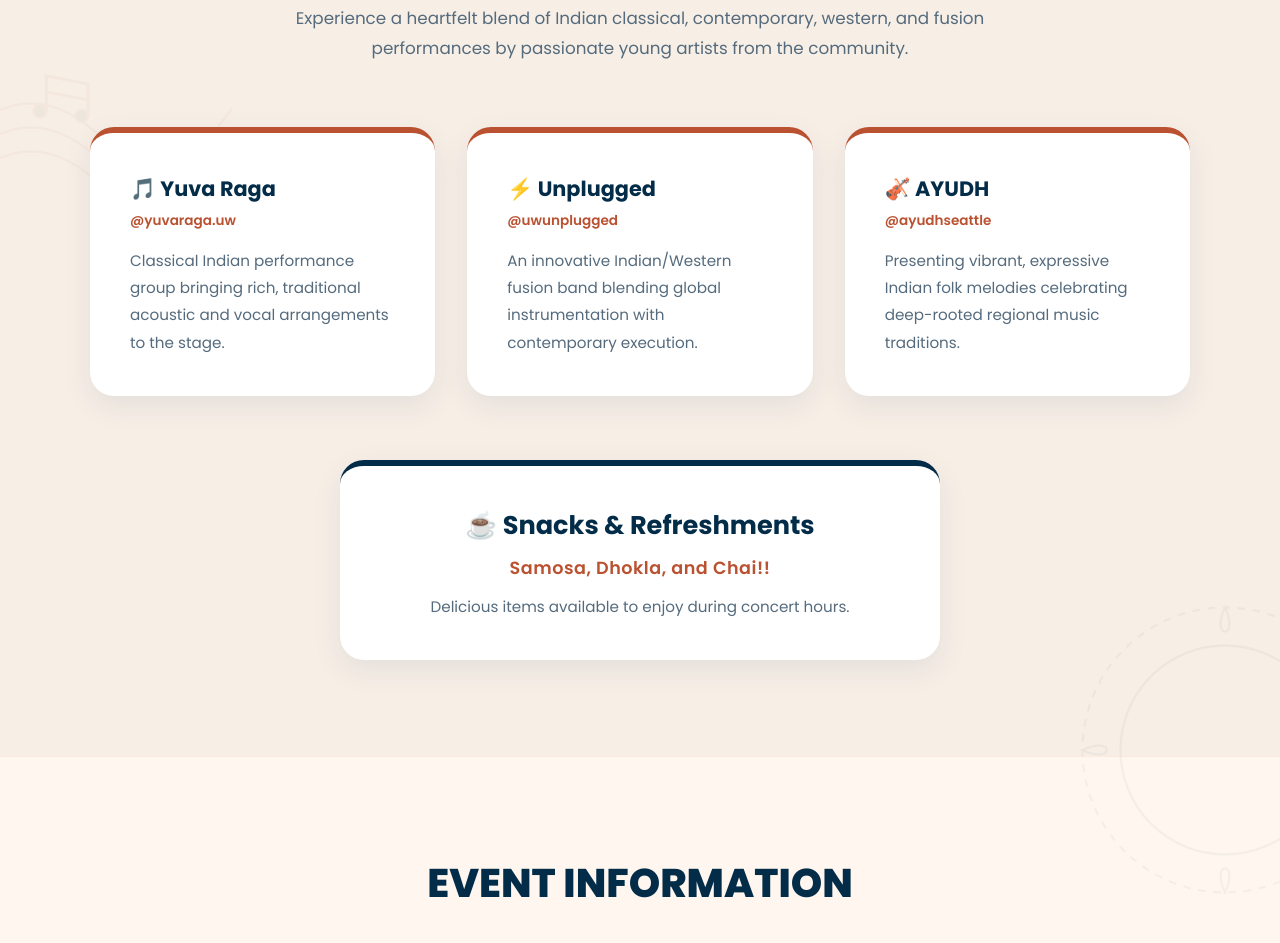
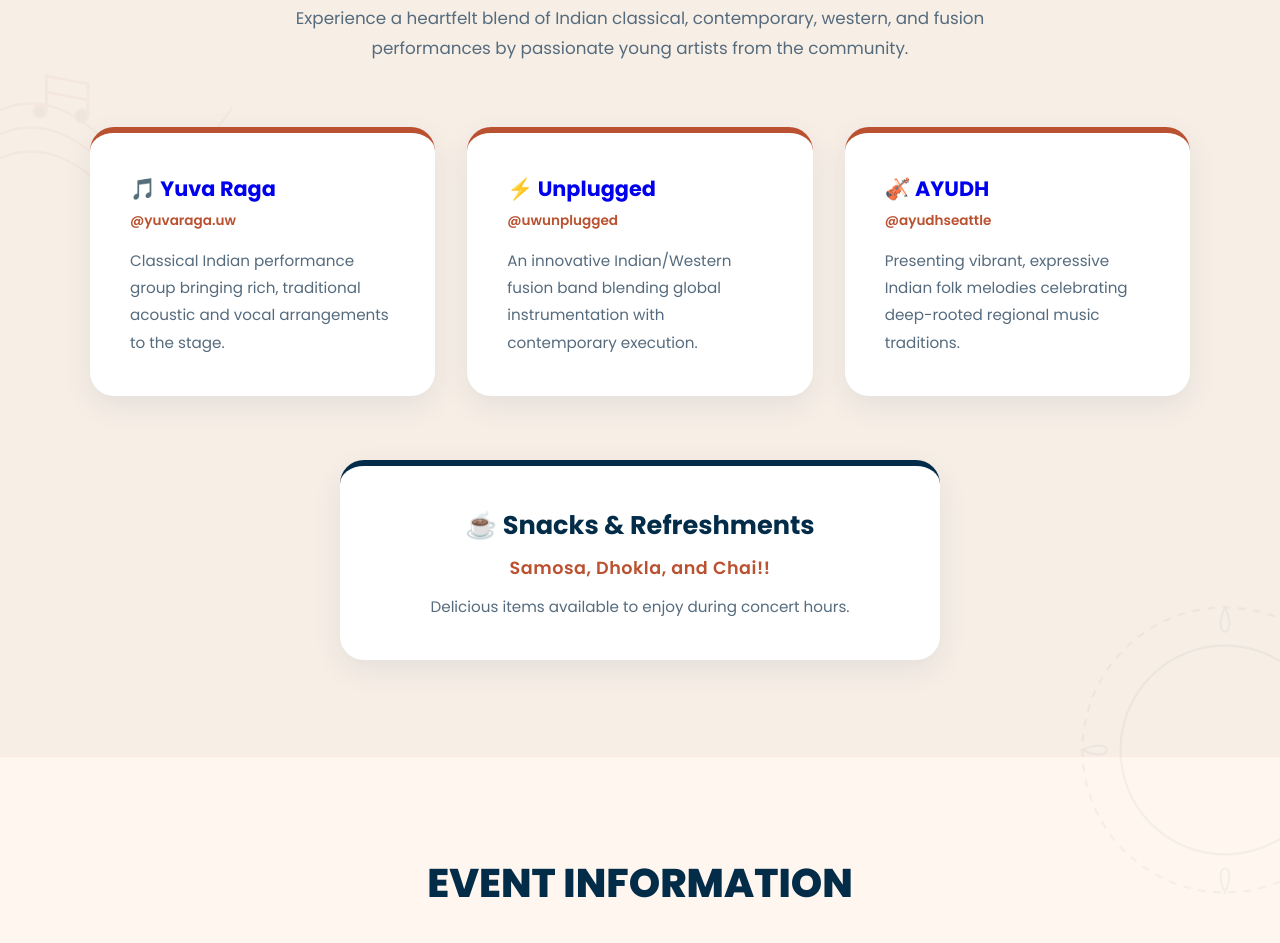
Before and after one commit to amritvin/ayudhseattle, a plain HTML site: page index.html in a window 1280 px wide. Shown: the part 990-1933 px from the top of the page. Drawn offline with Linux system fonts and the light colour scheme.

Commit message:
Update index.html
linked

```diff
--- a/index.html
+++ b/index.html
@@ -587,17 +587,17 @@
 
       <div class="grid" style="margin-bottom: 4rem;">
         <div class="card">
-          <h3>🎵 Yuva Raga</h3>
+          <h3><a href="https://www.instagram.com/yuvaraga.uw/" target="_blank">🎵 Yuva Raga</a></h3>
           <span class="insta-handle">@yuvaraga.uw</span>
           <p>Classical Indian performance group bringing rich, traditional acoustic and vocal arrangements to the stage.</p>
         </div>
         <div class="card">
-          <h3>⚡ Unplugged</h3>
+          <h3><a href="https://www.instagram.com/uwunplugged/" target="_blank">⚡ Unplugged</a></h3>
           <span class="insta-handle">@uwunplugged</span>
           <p>An innovative Indian/Western fusion band blending global instrumentation with contemporary execution.</p>
         </div>
         <div class="card">
-          <h3>🎻 AYUDH</h3>
+          <h3><a href="https://www.instagram.com/ayudh_seattle/" target="_blank">🎻 AYUDH</a></h3>
           <span class="insta-handle">@ayudhseattle</span>
           <p>Presenting vibrant, expressive Indian folk melodies celebrating deep-rooted regional music traditions.</p>
         </div>
@@ -620,7 +620,7 @@
       <div class="info-box">
         <div class="info-item">
           <strong>📍 Venue:</strong>
-          <p>11050 Greenwood Ave N,<br>Seattle, WA 98133</p>
+          <a href="https://maps.app.goo.gl/rT5XY17LKUErLVvc9" target="_blank"><p>11050 Greenwood Ave N,<br>Seattle, WA 98133</p></a>
         </div>
         <div class="info-item">
           <strong>🗓️ Date & Time:</strong>
```
